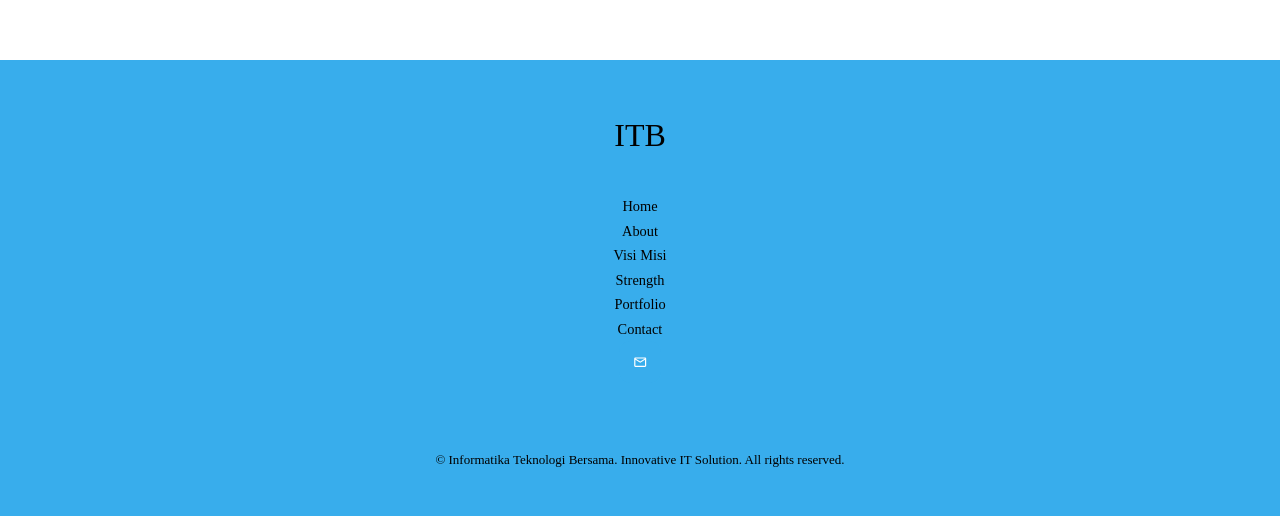
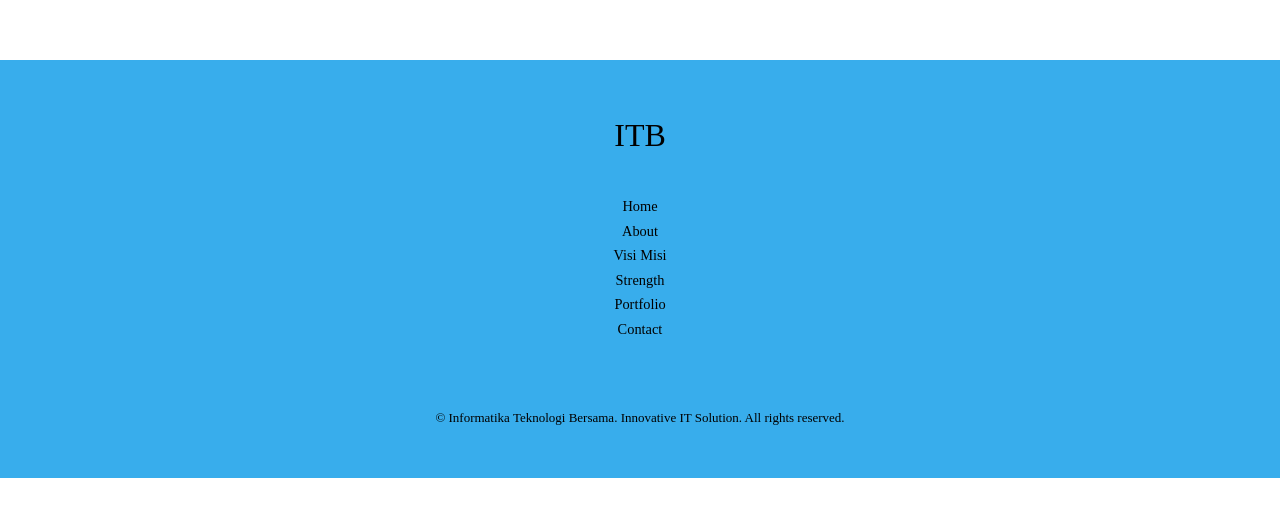
Before and after one commit to ardeliaraminta/port-compro, a React (Create React App) app in the folder web/: page / in a window 1280 px wide. Shown: the part 8276-8792 px from the top of the page. After the commit the page ends 8754 px from the top, so only its background shows below. Built offline with nearby package versions, Linux system fonts and the light colour scheme; a web font is replaced by a local one.

Commit message:
Update Footer.jsx

```diff
--- a/web/src/components/footer/Footer.jsx
+++ b/web/src/components/footer/Footer.jsx
@@ -18,7 +18,6 @@ const Footer = () => {
       </ul>
 
       <div className='footer__social'>
-        <a href='mailto:infotekmatitb@gmail.com'><MdOutlineEmail/></a>
       </div>
 
       <div className='footer__copyright'>
```
